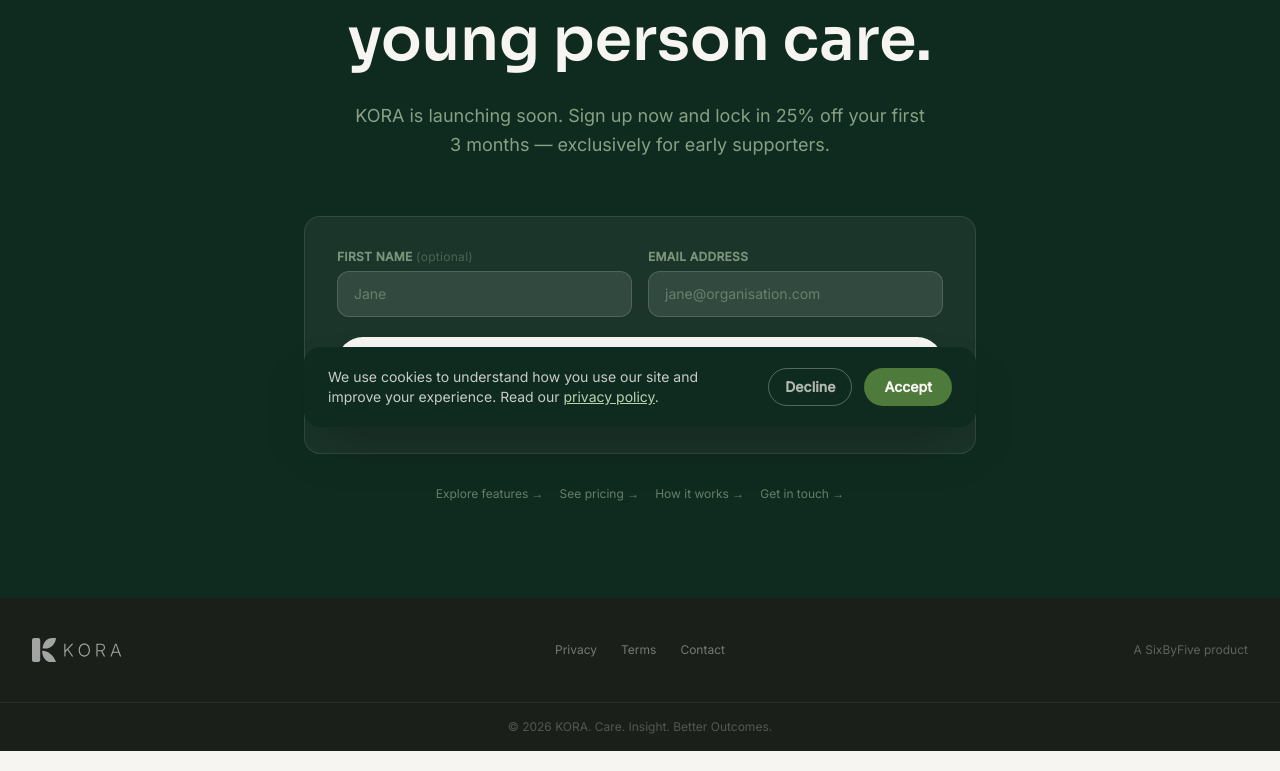
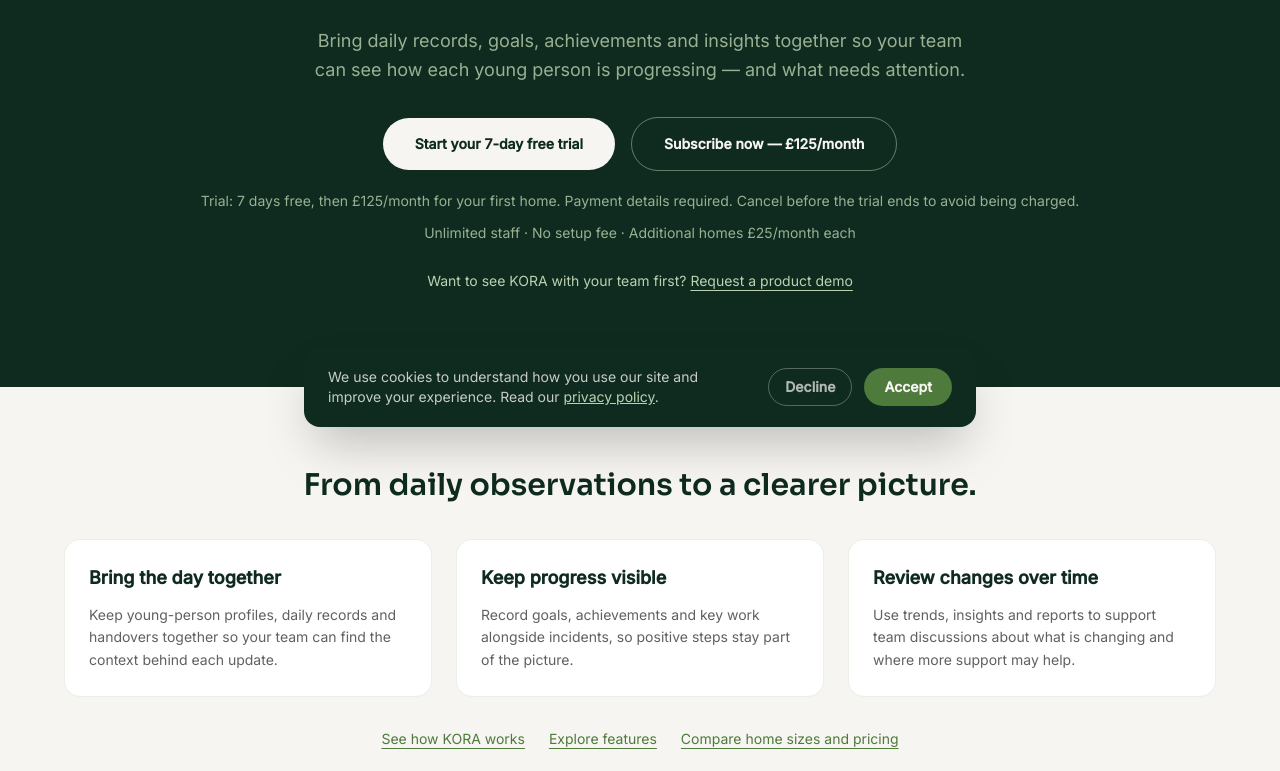
Before and after one commit to FalconChipp/kora-site, a Next.js app: page / in a window 1280 px wide. Shown: the part 349-1120 px from the top of the page. Built offline with nearby package versions, Linux system fonts and the light colour scheme; no server answers.

Commit message:
Clarify KORA trial and subscription journey

```diff
--- a/src/app/page.tsx
+++ b/src/app/page.tsx
@@ -1,18 +1,18 @@
 import type { Metadata } from "next";
+import Link from "next/link";
 import Nav from "@/components/Nav";
 import Footer from "@/components/Footer";
-import EarlySignupForm from "@/components/EarlySignupForm";
 
 export const metadata: Metadata = {
-  title: "KORA — Care. Insight. Better Outcomes.",
+  title: "KORA — See the progress behind the daily records",
   description:
-    "KORA is the outcomes and insights platform for residential children's care. Track progress, spot patterns, and evidence outcomes — automatically.",
+    "Bring daily records, goals and insights together for residential children's care. Start a 7-day free trial, then £125/month for your first home, or subscribe now.",
   alternates: { canonical: "https://koraplatform.co.uk" },
   openGraph: {
     url: "https://koraplatform.co.uk",
-    title: "KORA — Care. Insight. Better Outcomes.",
+    title: "KORA — See the progress behind the daily records",
     description:
-      "The outcomes and insights platform for residential children's care. Built for homes, managers, and the young people in their care.",
+      "Help your residential care team see each young person's progress. 7-day free trial, then £125/month for your first home.",
   },
 };
 
@@ -20,8 +20,65 @@
   return (
     <div className="flex flex-col min-h-full bg-forest font-[family-name:var(--font-inter)]">
       <Nav />
-      <main className="flex flex-col flex-1 items-center justify-center px-4 sm:px-6 py-16 sm:py-24">
-        <EarlySignupForm />
+      <main className="flex-1">
+        {/* Changed: replace the launch waitlist with the confirmed trial and paid routes. */}
+        <section className="mx-auto max-w-5xl px-4 sm:px-6 py-16 sm:py-24 text-center">
+          <p className="text-xs font-semibold uppercase tracking-widest text-sage mb-6">
+            Built for residential children&apos;s care
+          </p>
+          <h1 className="font-[family-name:var(--font-sora)] font-semibold text-3xl sm:text-5xl lg:text-6xl text-ivory leading-tight mb-6">
+            See the progress behind the daily records.
+          </h1>
+          <p className="max-w-2xl mx-auto text-base sm:text-lg text-sage/80 leading-relaxed">
+            Bring daily records, goals, achievements and insights together so your team can see how each young person is progressing — and what needs attention.
+          </p>
+          <div className="mt-8 flex flex-col sm:flex-row items-stretch sm:items-center justify-center gap-4">
+            <Link href="/start" className="inline-flex justify-center rounded-full bg-ivory px-8 py-4 text-sm font-semibold text-forest hover:bg-sage transition-colors">
+              Start your 7-day free trial
+            </Link>
+            <Link href="/start?plan=now" className="inline-flex justify-center rounded-full border border-sage/50 px-8 py-4 text-sm font-semibold text-ivory hover:bg-white/10 transition-colors">
+              Subscribe now — £125/month
+            </Link>
+          </div>
+          {/* Added: disclose renewal and payment details before visitors enter checkout. */}
+          <p className="mt-5 text-sm text-sage/80">
+            Trial: 7 days free, then £125/month for your first home. Payment details required.
+            Cancel before the trial ends to avoid being charged.
+          </p>
+          <p className="mt-3 text-sm text-sage/80">
+            Unlimited staff · No setup fee · Additional homes £25/month each
+          </p>
+          <p className="mt-7 text-sm text-sage">
+            Want to see KORA with your team first?{" "}
+            <Link href="/contact" className="underline underline-offset-4 hover:text-ivory">Request a product demo</Link>
+          </p>
+        </section>
+
+        {/* Added: explain the everyday outcome before asking a care team to switch tools. */}
+        <section className="bg-ivory px-4 sm:px-6 py-14 sm:py-20">
+          <div className="mx-auto max-w-6xl">
+            <h2 className="font-[family-name:var(--font-sora)] font-semibold text-2xl sm:text-3xl text-forest mb-9 text-center">
+              From daily observations to a clearer picture.
+            </h2>
+            <div className="grid grid-cols-1 md:grid-cols-3 gap-6">
+              {[
+                { title: "Bring the day together", text: "Keep young-person profiles, daily records and handovers together so your team can find the context behind each update." },
+                { title: "Keep progress visible", text: "Record goals, achievements and key work alongside incidents, so positive steps stay part of the picture." },
+                { title: "Review changes over time", text: "Use trends, insights and reports to support team discussions about what is changing and where more support may help." },
+              ].map(({ title, text }) => (
+                <article key={title} className="rounded-2xl border border-sage/30 bg-white p-6">
+                  <h3 className="font-semibold text-lg text-forest mb-3">{title}</h3>
+                  <p className="text-sm text-charcoal/70 leading-relaxed">{text}</p>
+                </article>
+              ))}
+            </div>
+            <div className="mt-8 flex flex-wrap justify-center gap-6 text-sm text-moss">
+              <Link href="/product" className="underline underline-offset-4">See how KORA works</Link>
+              <Link href="/features" className="underline underline-offset-4">Explore features</Link>
+              <Link href="/pricing" className="underline underline-offset-4">Compare home sizes and pricing</Link>
+            </div>
+          </div>
+        </section>
       </main>
       <Footer />
     </div>
```
